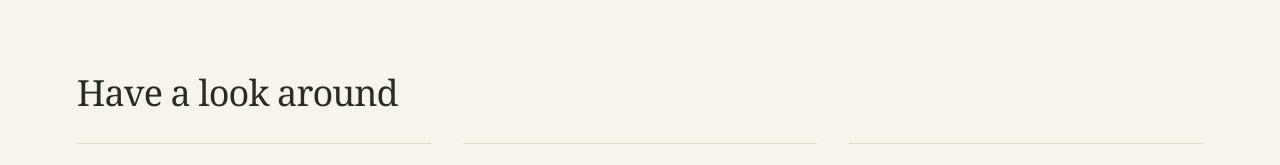
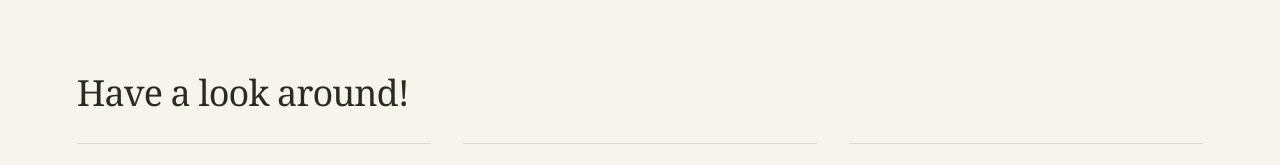
Before and after one commit to malcolmshi123/personal-website, a Next.js app: page / in a window 1280 px wide. Shown: the part 736-901 px from the top of the page. Built offline with nearby package versions, Linux system fonts and the light colour scheme.

Commit message:
add responsiveness

```diff
--- a/src/app/page.tsx
+++ b/src/app/page.tsx
@@ -19,7 +19,7 @@ export default function Home() {
                 </div>
             </div>
             <section className="welcome-sections" aria-labelledby="around-the-site">
-                <h2 id="around-the-site">Have a look around</h2>
+                <h2 id="around-the-site">Have a look around!</h2>
                 <ul className="welcome-links">
                     {homeLinks.map((link) => (
                         <li key={link.href}>
--- a/src/components/site-header.tsx
+++ b/src/components/site-header.tsx
@@ -54,7 +54,12 @@ function HeaderNavigation({ pathname }: { pathname: string }) {
                             <Link
                                 href={href}
                                 aria-current={pathname.replace(/\/$/, "") === href.replace(/\/$/, "") ? "page" : undefined}
-                                onClick={() => setIsOpen(false)}
+                                onClick={() => {
+                                    setIsOpen(false);
+                                    if (isOpen && pathname.replace(/\/$/, "") === href.replace(/\/$/, "")) {
+                                        menuButton.current?.focus();
+                                    }
+                                }}
                             >
                                 {label}
                             </Link>
```
